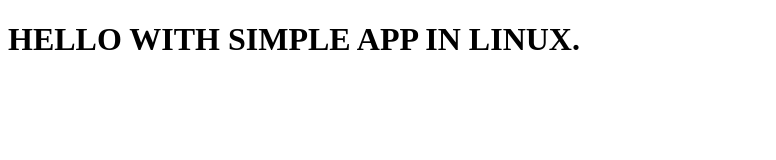
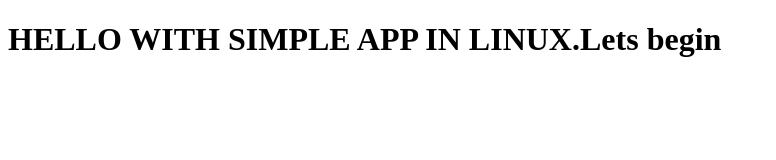
Before and after one commit to usoodulharb/APPinlinux, a plain HTML site: page index.html in a window 1280 px wide. Shown: the whole page, without its empty margins (0-776 px from the left). Drawn offline with Linux system fonts and the light colour scheme.

Commit message:
Update index.html

```diff
--- a/index.html
+++ b/index.html
@@ -6,6 +6,6 @@
     <title>Document</title>
 </head>
 <body>
-    <h1>HELLO WITH SIMPLE APP IN LINUX.</h1>
+    <h1>HELLO WITH SIMPLE APP IN LINUX.Lets begin</h1>
 </body>
 </html>
```
